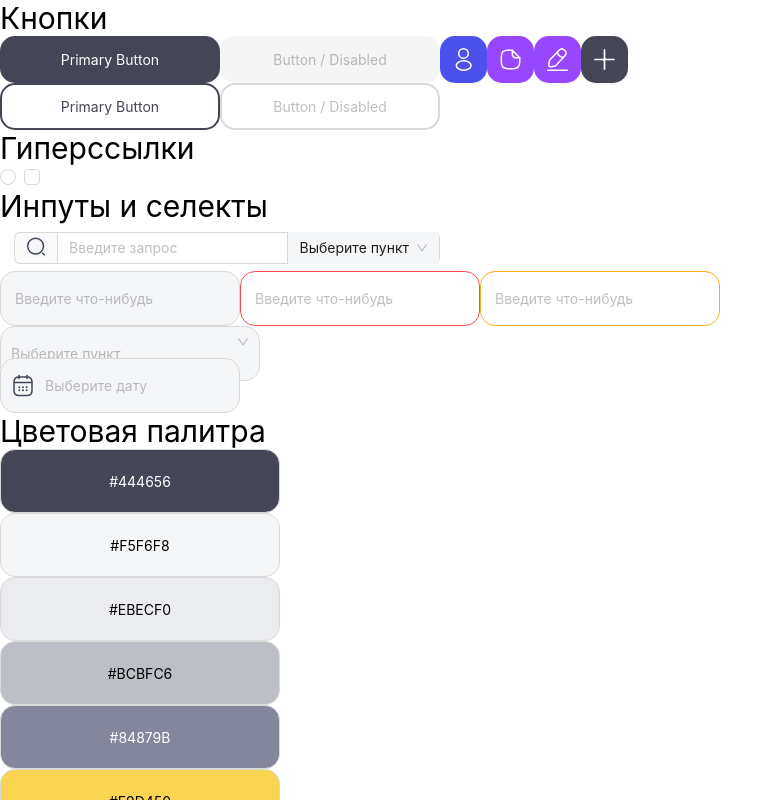
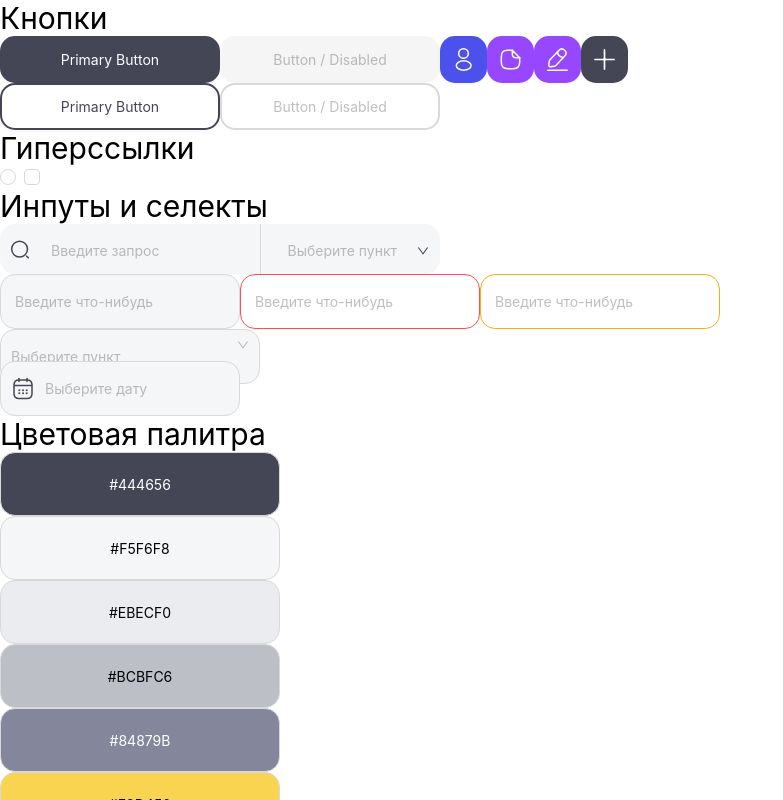
Before and after one commit to GipnoTech/deep-ui-kit, a React (Create React App) app: page / in a window 1280 px wide. Shown: the top 800 px of the page, without its empty margins (0-783 px from the left). Built offline with nearby package versions, Linux system fonts and the light colour scheme.

Commit message:
change input-search and datepicker

```diff
--- a/src/App.css
+++ b/src/App.css
@@ -47,6 +47,8 @@
   pointer-events: none;
 }
 
+
+
 @media (prefers-reduced-motion: no-preference) {
   .App-logo {
     animation: App-logo-spin infinite 20s linear;
--- a/src/App.tsx
+++ b/src/App.tsx
@@ -1,4 +1,4 @@
-import React from 'react';
+import React, {useState} from 'react';
 import './App.css';
 import {InputGipno} from "./input";
 import {ButtonGipno} from "./button";
@@ -8,14 +8,22 @@ import {InputSearchGipno} from "./input-search";
 import {ColorGipno} from "./color";
 import {CheckboxGipno} from "./checkbox";
 import {SelectGipno} from "./select";
-import {DateGipno} from "./date/date-components";
+import {DateGipno} from "./date";
 
-const customOptions = [
-    { value: 'Выберите из списка 1', label: 'Выберите из списка 1' },
-    { value: 'Выберите из списка 2', label: 'Выберите из списка 2' },
-    { value: 'Выберите из списка 3', label: 'Выберите из списка 3' },
-];
+
 function App() {
+
+    const customOptions = [
+        { value: 'Выберите из списка 1', label: 'Выберите из списка 1' },
+        { value: 'Выберите из списка 2', label: 'Выберите из списка 2' },
+        { value: 'Выберите из списка 3', label: 'Выберите из списка 3' },
+    ];
+    const options = [
+        { value: 'Пункт 1', label: 'Пункт 1' },
+        { value: 'Пункт 2', label: 'Пункт 2' },
+        { value: 'Пункт 3', label: 'Пункт 3' },
+    ];
+
     return (
         <div className="App">
             <div className="button-text">Кнопки</div>
@@ -50,8 +58,8 @@ function App() {
                 Инпуты и селекты
             </div>
             <div className="input-search">
-                <div id="input-search-default">
-                    <InputSearchGipno />
+                <div id="input-search-default" >
+                    <InputSearchGipno  options={options}/>
                 </div>
             </div>
             <div className="input">
--- a/src/date/date-components.tsx
+++ b/src/date/date-components.tsx
@@ -7,9 +7,6 @@ import { DatePickerProps } from 'antd';
 
 const StyledDate = styled(DatePicker)<{ name?: string }>`
 
-  .ant-picker-footer {
-    display: none;
-  }
   .ant-picker-input {
     margin-left: 30px;
   }
@@ -24,8 +21,6 @@ const StyledDate = styled(DatePicker)<{ name?: string }>`
   align-items: center;
   padding: 12px 14px;
   gap: 12px;
-
-
 
   width: 240px;
   height: 55px;
@@ -49,7 +44,7 @@ type DateGipnoProps = DatePickerProps;
 export function DateGipno( props: DateGipnoProps) {
     return (
         <StyledDate
-            {...props}
+            showToday={false}
             presets={[
                 {label: 'Позавчера', value: dayjs().add(-2, 'd') as Dayjs},
                 {label: 'Вчера', value: dayjs().add(-1, 'd') as Dayjs},
@@ -58,6 +53,7 @@ export function DateGipno( props: DateGipnoProps) {
                 {label: 'Послезавтра', value: dayjs().add(2, 'd') as Dayjs},
             ]}
             onChange={onChange}
-            placeholder="Выберите дату"/>
+            placeholder="Выберите дату"
+        />
     );
 }
--- a/src/input-search/input-search-components.tsx
+++ b/src/input-search/input-search-components.tsx
@@ -4,48 +4,68 @@ import {SearchOutlined} from "@ant-design/icons"
 import styled, {css} from "styled-components";
 import icon from "./Search-Icon.svg"
 
-const StyledInputSearch = styled(Input)<{ name?: string }>`
+const StyledSpaceSearch = styled(Space)<{ name?: string}>`
    display: flex;
    flex-direction: row;
    align-items: center;
-   padding: 12px 0px 12px 14px;
+   padding: 12px 0px 8px 40px;
    gap: 12px;
 
-   width: 440px;
-   height: 47px;
+   width: 400px;
+   height: 30px;
 
-  ${(props) =>
-          props.name === 'search' &&
-          css`
-          background-color: #444656;
+  background: #F5F6F8;
+  border-radius: 15px;
 
+  text-overflow: ellipsis;
 
-         &:hover {
-           background-color: #4B51EA;
-           background-position: center;
-           background-repeat: no-repeat;
-          }
+  background-image: url(${icon});
+  background-repeat: no-repeat !important;
+  background-position: 10px, 10px !important;
 
-    `}
+  .ant-select-selector{
+    background-color: #F5F6F8 !important;
+    border: none !important;
+    padding-right: 25px !important;
+  }
+  .ant-select-arrow{
+    color: #444656;
+  }
+  .ant-input{
+    padding-right: 45px;
+  }
+
+  .ant-input:focus{
+    box-shadow: none !important;
+  }
+
+  .ant-select-selection-search-input{
+    display: none;
+  }
 `
 
-const { Option } = Select;
-const selectAfter = (
-    <Select defaultValue="Выберите пункт" style={{backgroundColor: "#F5F6F8"}}>
-        <Option value=".com">.com</Option>
-        <Option value=".jp">.jp</Option>
-        <Option value=".cn">.cn</Option>
-        <Option value=".org">.org</Option>
-    </Select>
-);
-const selectBefore = (
-    <img src={icon} style={{backgroundColor: "#F5F6F8"}}/>
-);
-type InputSearchTypes = Parameters<typeof Input>[0]
+type InputSearchTypes = Parameters<typeof Space>[0]
 
-export function InputSearchGipno(props: InputSearchTypes) {
+interface InputSearchGipnoProps extends InputSearchTypes {
+    options: { value: string; label: string }[];
+}
+
+export function InputSearchGipno({ options, ...props }: InputSearchGipnoProps) {
     return (
 
-        <StyledInputSearch {...props} placeholder="Введите запрос" addonBefore={selectBefore} addonAfter={selectAfter} />
+        <StyledSpaceSearch {...props}  placeholder="Введите запрос">
+            <Input
+                style={{backgroundColor: '#F5F6F8', border: 'none'}}
+                placeholder="Введите запрос"
+            />
+            <svg height="50" width="5">
+                <line x1="0" y1="0" x2="0" y2="50" style={{stroke:"#BCBFC6",}} />
+            </svg>
+            <Select
+                placeholder="Выберите пункт"
+                style={{minWidth: '160px'}}
+                options={options}
+            />
+        </StyledSpaceSearch>
     )
 }
```
Also changed, not shown: src/input-search/line.svg (added).
